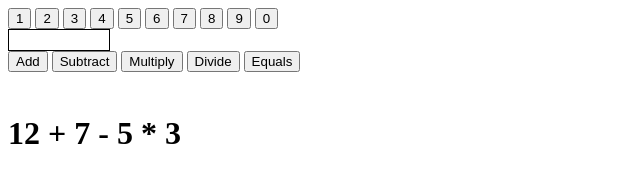
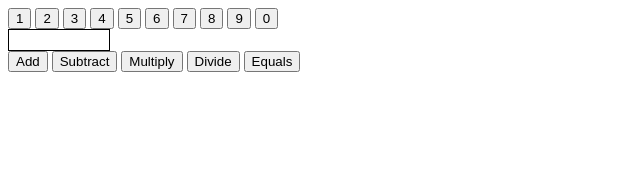
Before and after one commit to mpapila/Calculator, a plain HTML site: page index.html in a window 1280 px wide. Shown: the whole page, without its empty margins (0-640 px from the left). Drawn offline with Linux system fonts and the light colour scheme.

Commit message:
fix html

```diff
--- a/index.html
+++ b/index.html
@@ -25,7 +25,6 @@
     <button class='operatorBtn' id="divideBtn">Divide</button>
     <button class='operatorBtn' id="equalsBtn">Equals</button>
     <div id="display", style="visibility: hidden"></div>
-    <h1>12 + 7 - 5 * 3 </h1>
     <script src="./javascript.js"></script>
 </body>
 
```
